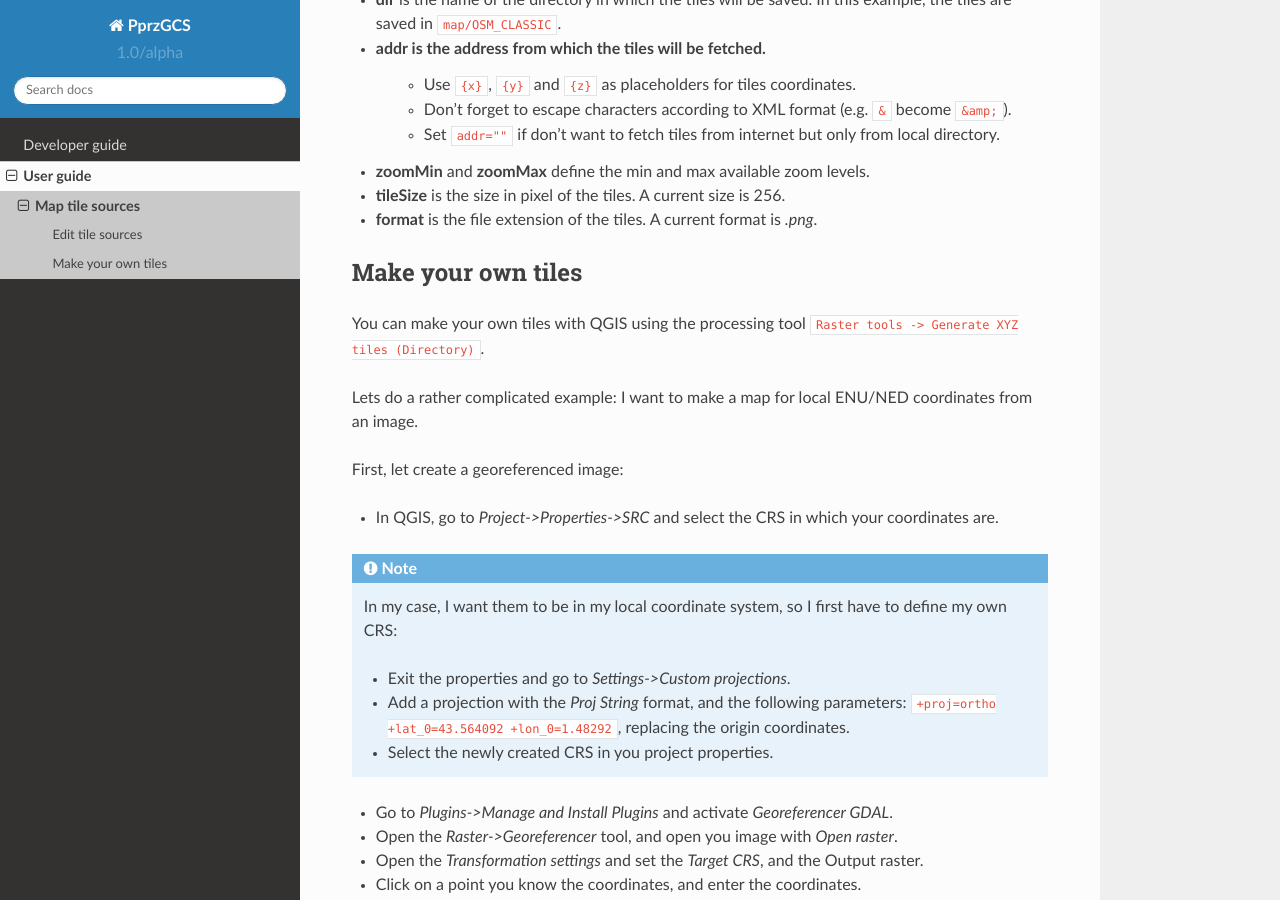
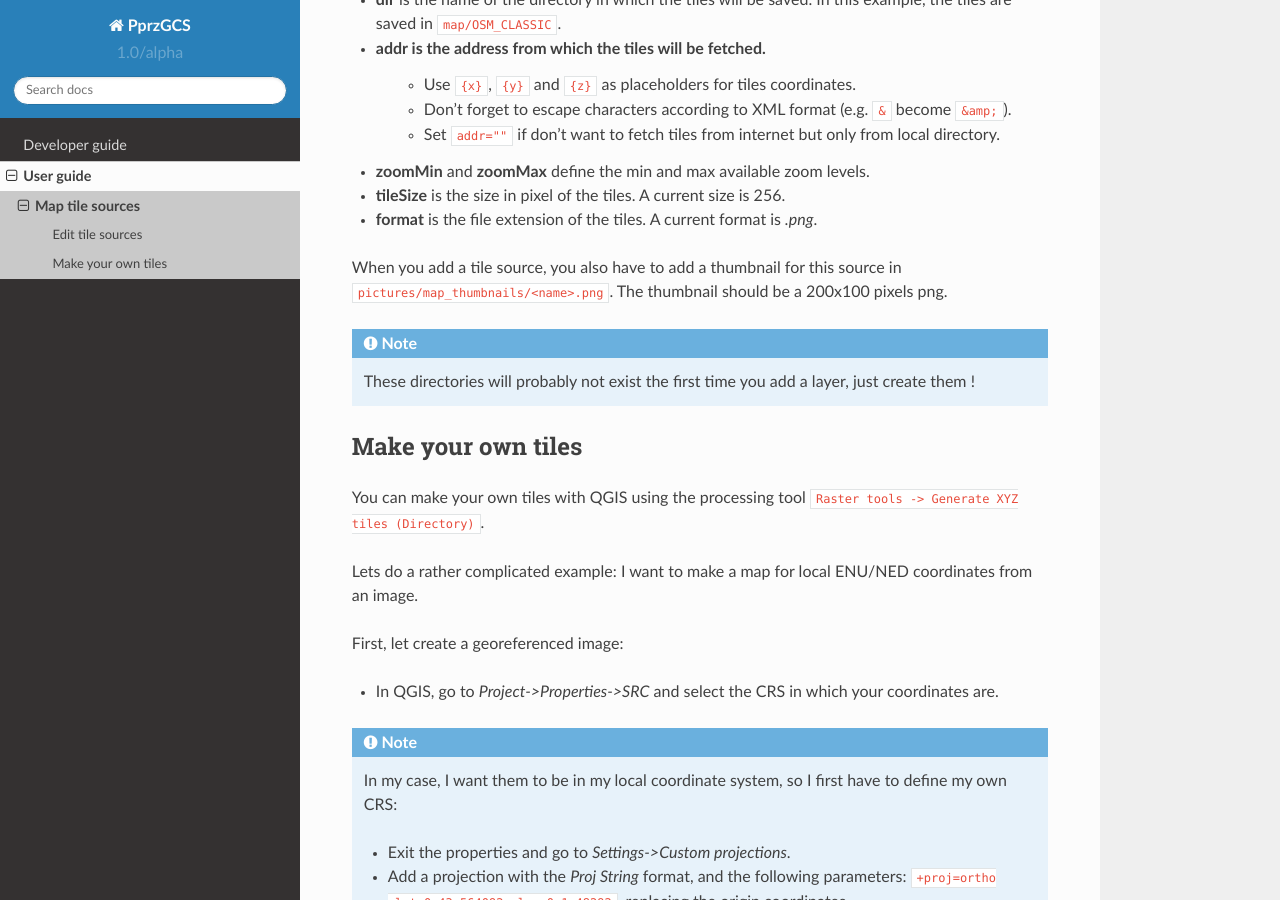
Before and after one commit to paparazzi/PprzGCS, a Sphinx documentation site: the page built from docs/source/user_guide/map_tile_sources.rst, in a window 1280 px wide and 900 px high, scrolled down 763 px. Built offline with Sphinx 7.4.7 and the Read the Docs theme 2.0.0, drawn with Linux system fonts in a browser that asks for light colours; formulas are drawn with MathJax 3.

Commit message:
[doc] Add tile source thumbnail instructions.

```diff
--- a/docs/source/user_guide/map_tile_sources.rst
+++ b/docs/source/user_guide/map_tile_sources.rst
@@ -40,6 +40,11 @@ A tile source is identified by an xml node of this form:
 + **tileSize** is the size in pixel of the tiles. A current size is 256.
 + **format** is the file extension of the tiles. A current format is `.png`.
 
+When you add a tile source, you also have to add a thumbnail for this source in ``pictures/map_thumbnails/<name>.png``. The thumbnail should be a 200x100 pixels png.
+
+.. note::
+
+	These directories will probably not exist the first time you add a layer, just create them !
 
 
 Make your own tiles
```
